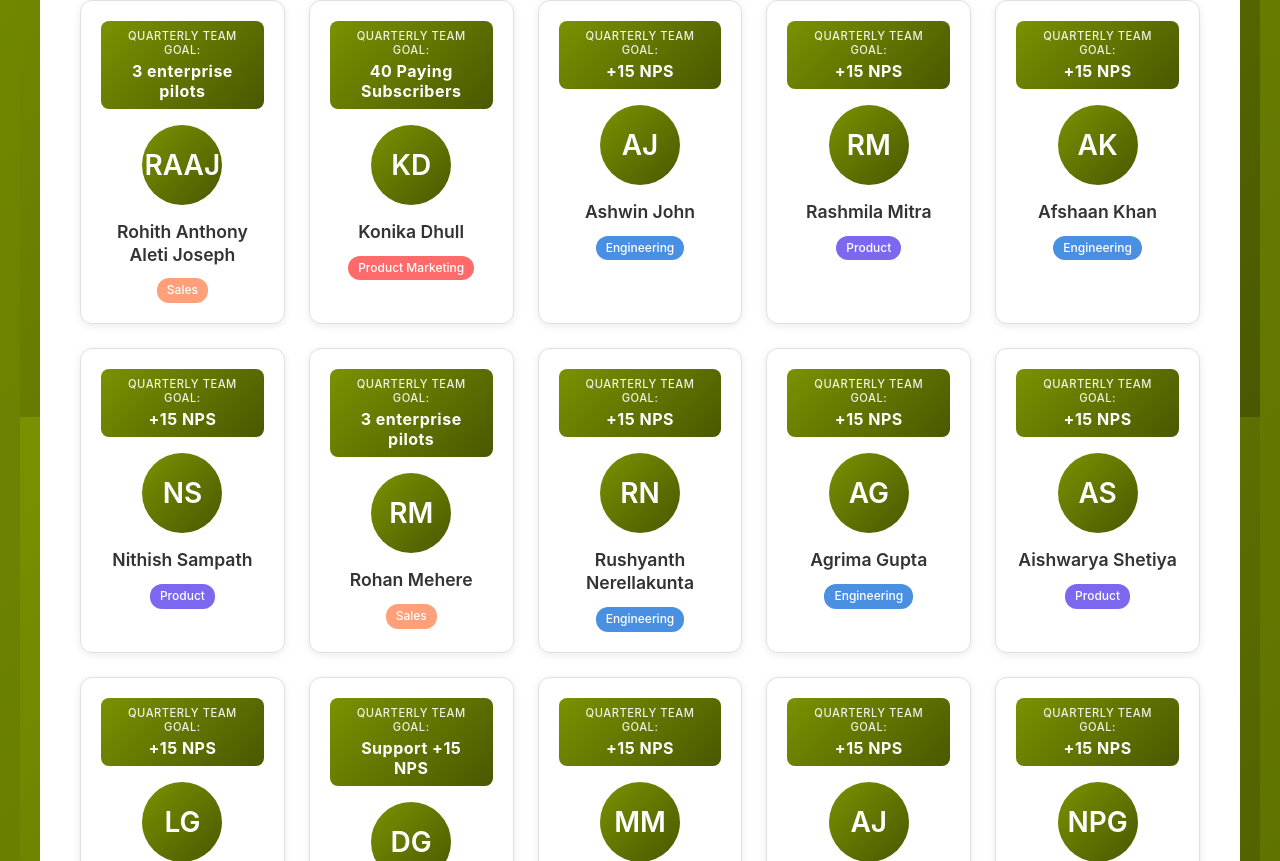
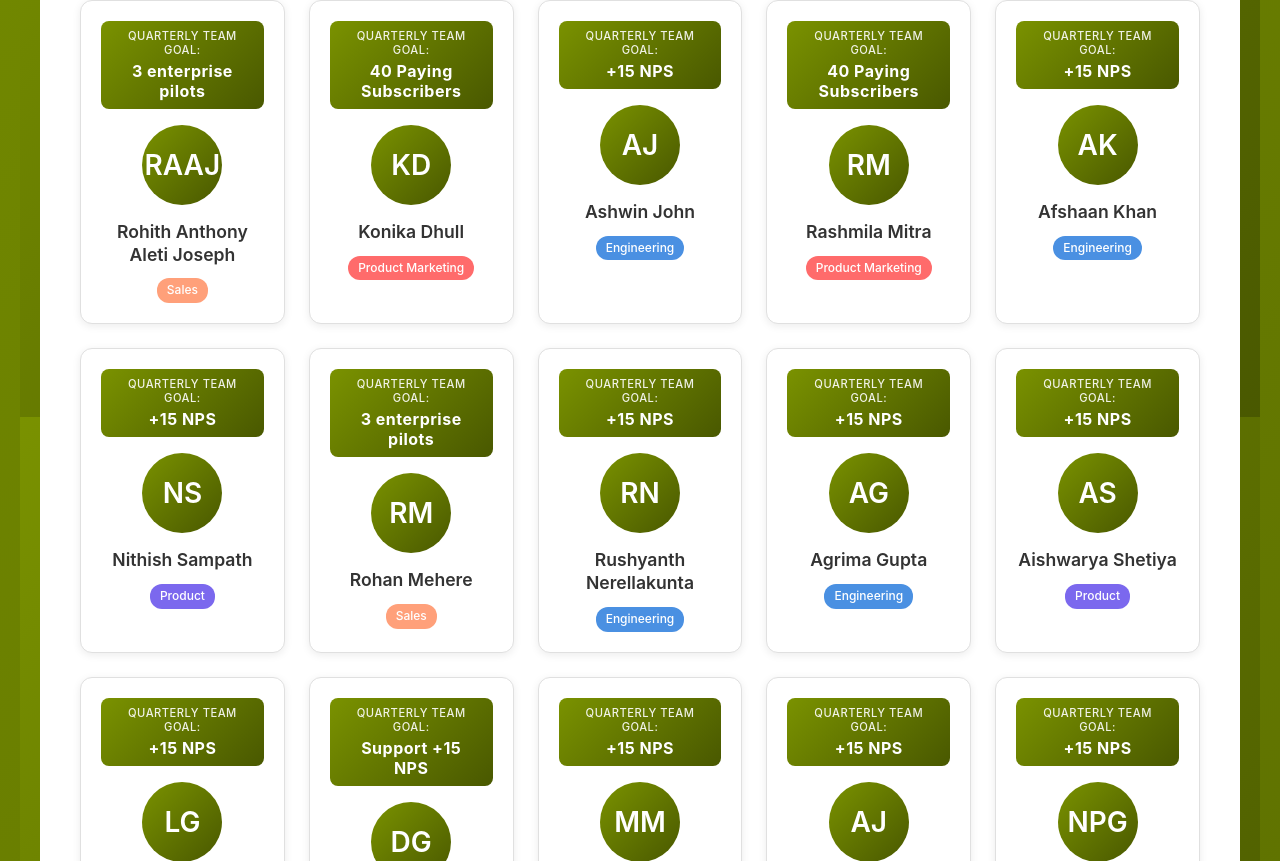
Before and after one commit to AdamKershner/data-room, a React (Vite) app in the folder financial-dashboard/: page /team-execution in a window 1280 px wide. Shown: the part 1203-2064 px from the top of the page. Built offline with nearby package versions, Linux system fonts and the light colour scheme.

Commit message:
Change Rashmila Mitra role from Product to Product Marketing

```diff
--- a/financial-dashboard/src/pages/TeamExecution.jsx
+++ b/financial-dashboard/src/pages/TeamExecution.jsx
@@ -1238,7 +1238,7 @@ function TeamExecution() {
     },
     {
       name: "Rashmila Mitra",
-      roles: ["Product"],
+      roles: ["Product Marketing"],
       employmentStatus: "intern",
       hoursPerWeek: 20,
       timeLogs: [
```
